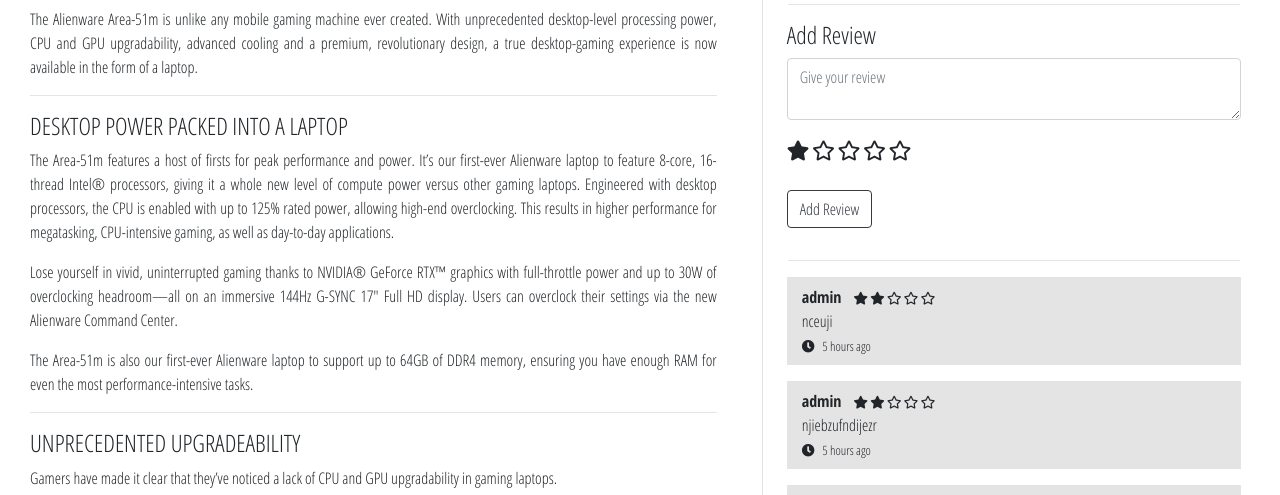
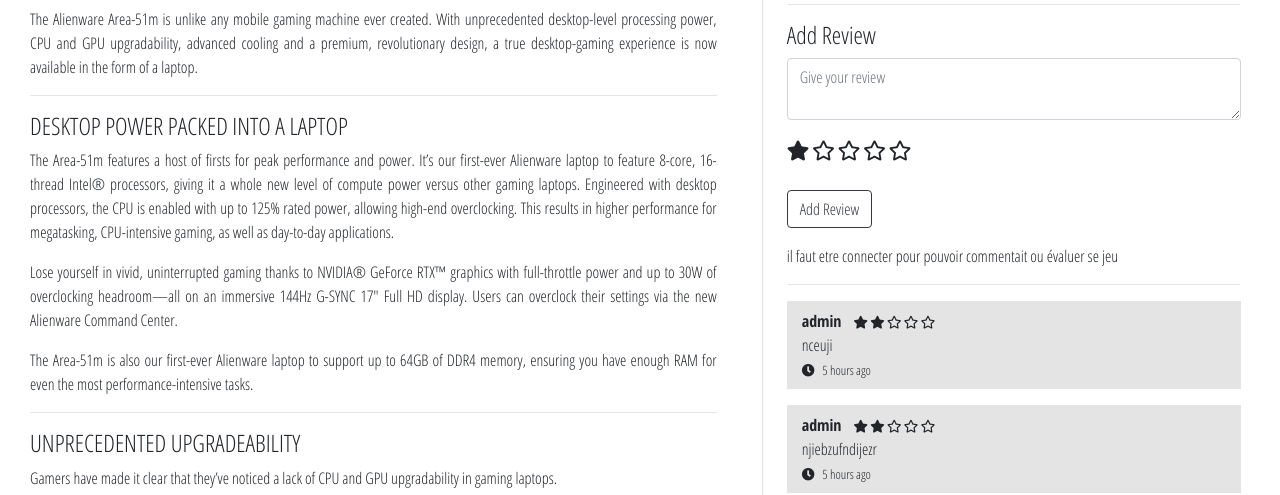
Before and after one commit to kylian-duval/TP-final-class-JS, a PHP site: page /product.php?jeux=3 in a window 1280 px wide. Shown: the part 838-1333 px from the top of the page. Run offline with PHP 8.4, Linux system fonts and the light colour scheme; data comes from the database, SQL or seed files in the repository.

Commit message:
Update product.php

```diff
--- a/product.php
+++ b/product.php
@@ -472,16 +472,24 @@
                                                 </div>
                                                 <div class="form-group">
                                                     <button class="btn btn-outline-dark" name="avi">Add Review</button>
-
                                                 </div>
                                             </form>
+                                            <?php
+                                            if(!isset($_SESSION['id'])){
+                                                echo '<span> il faut etre connecter pour pouvoir commentait ou évaluer se jeu </span>';
+                                            }else{
+                                                if (isset($_POST['avi'])) {
+                                                    // $user->commetaire($_SESSION['id'], $_GET['jeux'], $_POST['message']);
+
+                                                 }
+                                            }
+
+
+
+                                            ?>
                                         </div>
                                     </div>
-                                    <?php
-                                    if (isset($_POST['avi'])) {
-                                        $user->commetaire($_SESSION['id'], $_GET['jeux'], $_POST['message']);
-                                    }
-                                    ?>
+
                                     <!-- Add Review -->
 
                                     <div class="row">
```
